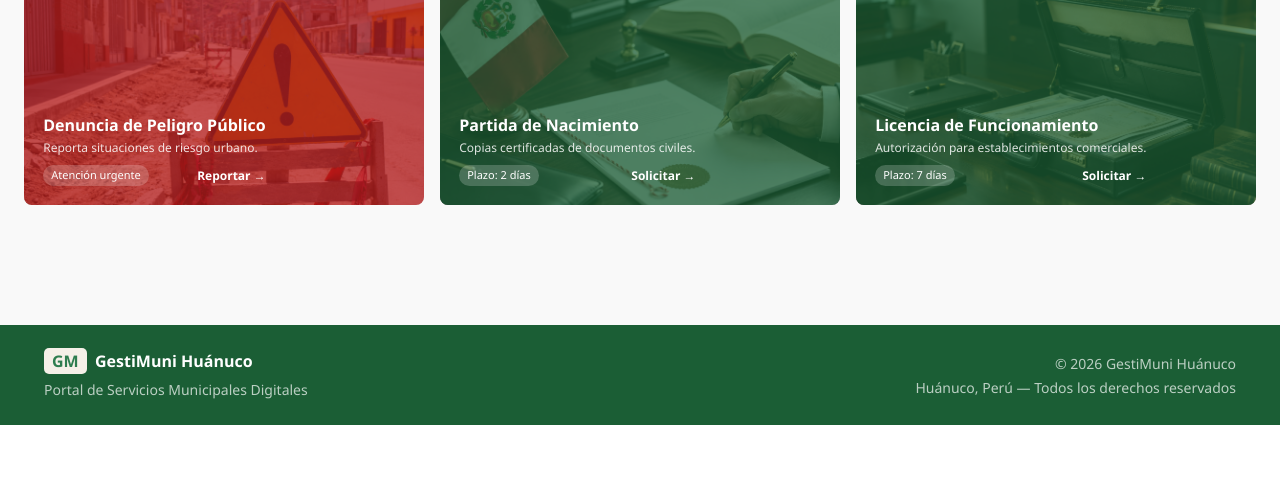
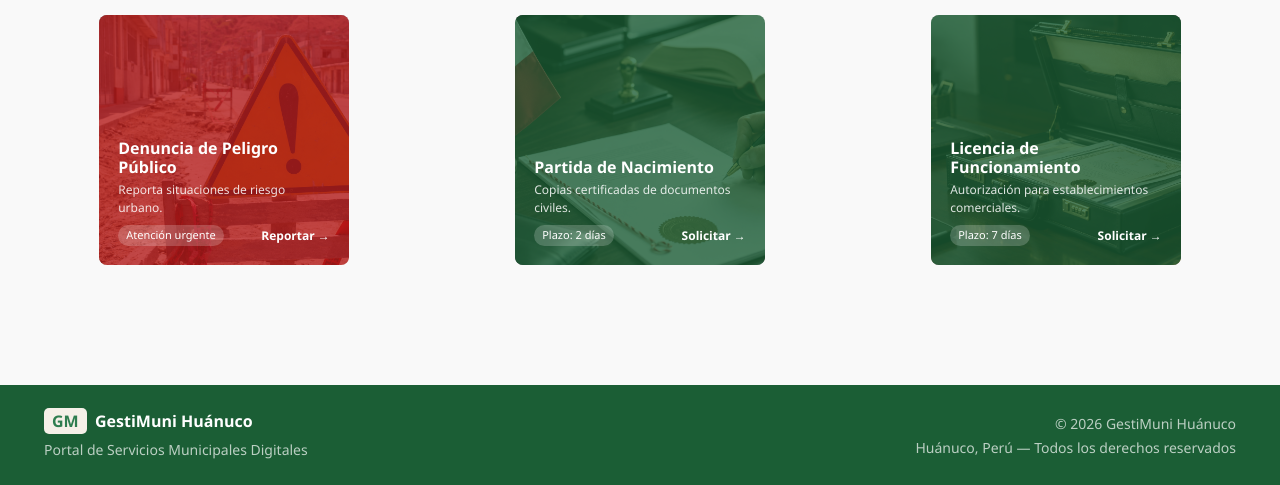
Before and after one commit to ALDA2209/TALLER, a Flask app: page /inicio in a window 1280 px wide. Shown: the part 1006-1491 px from the top of the page. Before the commit the page ends 1431 px from the top, so only its background shows below. Run offline with Flask 3, Linux system fonts and the light colour scheme.

Commit message:
Rediseño tarjetas servicios y mejoras generales

```diff
--- a/static/css/style.css
+++ b/static/css/style.css
@@ -185,6 +185,89 @@ body {
     color: rgba(255,255,255,0.8);
 }
 
+/* ── Tarjetas servicios con imagen ───────────────── */
+.tarjeta-servicio {
+      border-radius: 8px;
+    overflow: hidden;
+    width: 250px;
+    height: 250px;
+    position: relative;
+    cursor: pointer;
+    transition: transform 0.2s, box-shadow 0.2s;
+    margin: 0 auto;
+}
+
+.tarjeta-servicio:hover {
+    transform: translateY(-5px);
+    box-shadow: 0 8px 25px rgba(0,0,0,0.2);
+}
+
+.tarjeta-servicio img {
+    width: 100%;
+    height: 100%;
+    object-fit: cover;
+}
+
+.tarjeta-overlay {
+    position: absolute;
+    top: 0;
+    left: 0;
+    width: 100%;
+    height: 100%;
+    background: rgba(27,94,53,0.78);
+}
+
+.tarjeta-overlay.rojo {
+    background: rgba(183,28,28,0.78);
+}
+
+.tarjeta-contenido {
+    position: absolute;
+    bottom: 0;
+    left: 0;
+    padding: 1.2rem;
+    color: white;
+    width: 100%;
+}
+
+.tarjeta-contenido h6 {
+    font-weight: 700;
+    margin-bottom: 4px;
+    color: white;
+}
+
+.tarjeta-contenido p {
+    font-size: 12px;
+    opacity: 0.85;
+    margin-bottom: 8px;
+}
+
+.tarjeta-footer {
+    display: flex;
+    justify-content: space-between;
+    align-items: center;
+}
+
+.tarjeta-plazo {
+    background: rgba(255,255,255,0.2);
+    font-size: 11px;
+    padding: 2px 8px;
+    border-radius: 20px;
+    color: white;
+}
+
+.tarjeta-link {
+    color: white;
+    font-size: 12px;
+    font-weight: 600;
+    text-decoration: none;
+}
+
+.tarjeta-link:hover {
+    color: var(--crema);
+}
+
+/* ── Servicios card (sin imagen) ─────────────────── */
 .servicio-card {
     background: white;
     border: 1px solid #dee2e6;
--- a/templates/inicio.html
+++ b/templates/inicio.html
@@ -11,7 +11,7 @@
                 GestiMuni<br>Huánuco
             </h1>
             <p style="color:rgba(255,255,255,0.85); font-size:1rem; max-width:520px; line-height:1.8; margin-bottom:2rem;" class="animate-subtitulo">
-                Realiza tus trámites municipales de forma digital, transparente y sin filas. Sistema automatizado con inteligencia artificial.
+                Realiza tus trámites municipales de forma digital, transparente y sin filas.
             </p>
             <div class="animate-botones">
                 <a href="{{ url_for('login') }}" style="background:#F5F0E8; color:#1B5E35; padding:12px 32px; border-radius:4px; font-weight:700; text-decoration:none; font-size:0.95rem;">
@@ -19,8 +19,8 @@
                 </a>
             </div>
         </div>
-        <div class="col-md-5 d-none d-md-block text-end">
-            <div style="background:rgba(255,255,255,0.08); border:1px solid rgba(255,255,255,0.15); border-radius:12px; padding:2rem; display:inline-block; text-align:left; min-width:280px;">
+        <div class="col-md-5 d-none d-md-block">
+            <div style="background:rgba(255,255,255,0.08); border:1px solid rgba(255,255,255,0.15); border-radius:12px; padding:2rem;">
                 <p style="color:#F5F0E8; font-size:11px; text-transform:uppercase; letter-spacing:1px; margin-bottom:1rem; opacity:0.8;">Trámites disponibles</p>
                 <div style="display:flex; flex-direction:column; gap:10px;">
                     <div style="display:flex; align-items:center; gap:10px; color:white; font-size:13px;">
@@ -53,87 +53,87 @@
         <h2 style="font-weight:700; color:#1B5E35;">Trámites Disponibles</h2>
         <p class="text-muted" style="font-size:0.9rem;">Selecciona el servicio que necesitas para iniciar tu solicitud</p>
     </div>
-    <div class="row g-3">
-        <div class="col-md-4">
-            <div style="border-radius:8px; overflow:hidden; height:220px; position:relative; cursor:pointer; transition:transform 0.2s;" onmouseover="this.style.transform='translateY(-4px)'" onmouseout="this.style.transform='translateY(0)'">
-                <img src="{{ url_for('static', filename='img/banner1.png') }}" style="width:100%; height:100%; object-fit:cover;">
-                <div style="position:absolute; top:0; left:0; width:100%; height:100%; background:rgba(27,94,53,0.75);"></div>
-                <div style="position:absolute; bottom:0; left:0; padding:1.2rem; color:white;">
-                    <h6 style="font-weight:700; margin-bottom:4px;">Licencia de Construcción</h6>
-                    <p style="font-size:12px; opacity:0.85; margin-bottom:8px;">Para construcción, ampliación o remodelación de inmuebles.</p>
-                    <div style="display:flex; justify-content:space-between; align-items:center;">
-                        <span style="background:rgba(255,255,255,0.2); font-size:11px; padding:2px 8px; border-radius:20px;">Plazo: 15 días</span>
-                        <a href="{{ url_for('login') }}" style="color:white; font-size:12px; font-weight:600; text-decoration:none;">Solicitar →</a>
+    <div class="row g-3 justify-content-center">
+        <div class="col-6 col-md-4">
+            <div class="tarjeta-servicio">
+                <img src="{{ url_for('static', filename='img/banner1.png') }}" alt="Licencia de Construcción">
+                <div class="tarjeta-overlay"></div>
+                <div class="tarjeta-contenido">
+                    <h6>Licencia de Construcción</h6>
+                    <p>Para construcción, ampliación o remodelación de inmuebles.</p>
+                    <div class="tarjeta-footer">
+                        <span class="tarjeta-plazo">Plazo: 15 días</span>
+                        <a href="{{ url_for('login') }}" class="tarjeta-link">Solicitar →</a>
                     </div>
                 </div>
             </div>
         </div>
-        <div class="col-md-4">
-            <div style="border-radius:8px; overflow:hidden; height:220px; position:relative; cursor:pointer; transition:transform 0.2s;" onmouseover="this.style.transform='translateY(-4px)'" onmouseout="this.style.transform='translateY(0)'">
-                <img src="{{ url_for('static', filename='img/banner2.png') }}" style="width:100%; height:100%; object-fit:cover;">
-                <div style="position:absolute; top:0; left:0; width:100%; height:100%; background:rgba(27,94,53,0.75);"></div>
-                <div style="position:absolute; bottom:0; left:0; padding:1.2rem; color:white;">
-                    <h6 style="font-weight:700; margin-bottom:4px;">Certificado de Residencia</h6>
-                    <p style="font-size:12px; opacity:0.85; margin-bottom:8px;">Documento oficial que acredita tu domicilio.</p>
-                    <div style="display:flex; justify-content:space-between; align-items:center;">
-                        <span style="background:rgba(255,255,255,0.2); font-size:11px; padding:2px 8px; border-radius:20px;">Plazo: 3 días</span>
-                        <a href="{{ url_for('login') }}" style="color:white; font-size:12px; font-weight:600; text-decoration:none;">Solicitar →</a>
+        <div class="col-6 col-md-4">
+            <div class="tarjeta-servicio">
+                <img src="{{ url_for('static', filename='img/banner2.png') }}" alt="Certificado de Residencia">
+                <div class="tarjeta-overlay"></div>
+                <div class="tarjeta-contenido">
+                    <h6>Certificado de Residencia</h6>
+                    <p>Documento oficial que acredita tu domicilio.</p>
+                    <div class="tarjeta-footer">
+                        <span class="tarjeta-plazo">Plazo: 3 días</span>
+                        <a href="{{ url_for('login') }}" class="tarjeta-link">Solicitar →</a>
                     </div>
                 </div>
             </div>
         </div>
-        <div class="col-md-4">
-            <div style="border-radius:8px; overflow:hidden; height:220px; position:relative; cursor:pointer; transition:transform 0.2s;" onmouseover="this.style.transform='translateY(-4px)'" onmouseout="this.style.transform='translateY(0)'">
-                <img src="{{ url_for('static', filename='img/banner3.png') }}" style="width:100%; height:100%; object-fit:cover;">
-                <div style="position:absolute; top:0; left:0; width:100%; height:100%; background:rgba(27,94,53,0.75);"></div>
-                <div style="position:absolute; bottom:0; left:0; padding:1.2rem; color:white;">
-                    <h6 style="font-weight:700; margin-bottom:4px;">Permiso de Negocio</h6>
-                    <p style="font-size:12px; opacity:0.85; margin-bottom:8px;">Autorización para inicio de actividades comerciales.</p>
-                    <div style="display:flex; justify-content:space-between; align-items:center;">
-                        <span style="background:rgba(255,255,255,0.2); font-size:11px; padding:2px 8px; border-radius:20px;">Plazo: 10 días</span>
-                        <a href="{{ url_for('login') }}" style="color:white; font-size:12px; font-weight:600; text-decoration:none;">Solicitar →</a>
+        <div class="col-6 col-md-4">
+            <div class="tarjeta-servicio">
+                <img src="{{ url_for('static', filename='img/banner3.png') }}" alt="Permiso de Negocio">
+                <div class="tarjeta-overlay"></div>
+                <div class="tarjeta-contenido">
+                    <h6>Permiso de Negocio</h6>
+                    <p>Autorización para inicio de actividades comerciales.</p>
+                    <div class="tarjeta-footer">
+                        <span class="tarjeta-plazo">Plazo: 10 días</span>
+                        <a href="{{ url_for('login') }}" class="tarjeta-link">Solicitar →</a>
                     </div>
                 </div>
             </div>
         </div>
-        <div class="col-md-4">
-            <div style="border-radius:8px; overflow:hidden; height:220px; position:relative; cursor:pointer; transition:transform 0.2s;" onmouseover="this.style.transform='translateY(-4px)'" onmouseout="this.style.transform='translateY(0)'">
-                <img src="{{ url_for('static', filename='img/banner4.png') }}" style="width:100%; height:100%; object-fit:cover;">
-                <div style="position:absolute; top:0; left:0; width:100%; height:100%; background:rgba(183,28,28,0.75);"></div>
-                <div style="position:absolute; bottom:0; left:0; padding:1.2rem; color:white;">
-                    <h6 style="font-weight:700; margin-bottom:4px;">Denuncia de Peligro Público</h6>
-                    <p style="font-size:12px; opacity:0.85; margin-bottom:8px;">Reporta situaciones de riesgo urbano.</p>
-                    <div style="display:flex; justify-content:space-between; align-items:center;">
-                        <span style="background:rgba(255,255,255,0.2); font-size:11px; padding:2px 8px; border-radius:20px;">Atención urgente</span>
-                        <a href="{{ url_for('login') }}" style="color:white; font-size:12px; font-weight:600; text-decoration:none;">Reportar →</a>
+        <div class="col-6 col-md-4">
+            <div class="tarjeta-servicio">
+                <img src="{{ url_for('static', filename='img/banner4.png') }}" alt="Denuncia de Peligro Público">
+                <div class="tarjeta-overlay rojo"></div>
+                <div class="tarjeta-contenido">
+                    <h6>Denuncia de Peligro Público</h6>
+                    <p>Reporta situaciones de riesgo urbano.</p>
+                    <div class="tarjeta-footer">
+                        <span class="tarjeta-plazo">Atención urgente</span>
+                        <a href="{{ url_for('login') }}" class="tarjeta-link">Reportar →</a>
                     </div>
                 </div>
             </div>
         </div>
-        <div class="col-md-4">
-            <div style="border-radius:8px; overflow:hidden; height:220px; position:relative; cursor:pointer; transition:transform 0.2s;" onmouseover="this.style.transform='translateY(-4px)'" onmouseout="this.style.transform='translateY(0)'">
-                <img src="{{ url_for('static', filename='img/banner5.png') }}" style="width:100%; height:100%; object-fit:cover;">
-                <div style="position:absolute; top:0; left:0; width:100%; height:100%; background:rgba(27,94,53,0.75);"></div>
-                <div style="position:absolute; bottom:0; left:0; padding:1.2rem; color:white;">
-                    <h6 style="font-weight:700; margin-bottom:4px;">Partida de Nacimiento</h6>
-                    <p style="font-size:12px; opacity:0.85; margin-bottom:8px;">Copias certificadas de documentos civiles.</p>
-                    <div style="display:flex; justify-content:space-between; align-items:center;">
-                        <span style="background:rgba(255,255,255,0.2); font-size:11px; padding:2px 8px; border-radius:20px;">Plazo: 2 días</span>
-                        <a href="{{ url_for('login') }}" style="color:white; font-size:12px; font-weight:600; text-decoration:none;">Solicitar →</a>
+        <div class="col-6 col-md-4">
+            <div class="tarjeta-servicio">
+                <img src="{{ url_for('static', filename='img/banner5.png') }}" alt="Partida de Nacimiento">
+                <div class="tarjeta-overlay"></div>
+                <div class="tarjeta-contenido">
+                    <h6>Partida de Nacimiento</h6>
+                    <p>Copias certificadas de documentos civiles.</p>
+                    <div class="tarjeta-footer">
+                        <span class="tarjeta-plazo">Plazo: 2 días</span>
+                        <a href="{{ url_for('login') }}" class="tarjeta-link">Solicitar →</a>
                     </div>
                 </div>
             </div>
         </div>
-        <div class="col-md-4">
-            <div style="border-radius:8px; overflow:hidden; height:220px; position:relative; cursor:pointer; transition:transform 0.2s;" onmouseover="this.style.transform='translateY(-4px)'" onmouseout="this.style.transform='translateY(0)'">
-                <img src="{{ url_for('static', filename='img/banner6.png') }}" style="width:100%; height:100%; object-fit:cover;">
-                <div style="position:absolute; top:0; left:0; width:100%; height:100%; background:rgba(27,94,53,0.75);"></div>
-                <div style="position:absolute; bottom:0; left:0; padding:1.2rem; color:white;">
-                    <h6 style="font-weight:700; margin-bottom:4px;">Licencia de Funcionamiento</h6>
-                    <p style="font-size:12px; opacity:0.85; margin-bottom:8px;">Autorización para establecimientos comerciales.</p>
-                    <div style="display:flex; justify-content:space-between; align-items:center;">
-                        <span style="background:rgba(255,255,255,0.2); font-size:11px; padding:2px 8px; border-radius:20px;">Plazo: 7 días</span>
-                        <a href="{{ url_for('login') }}" style="color:white; font-size:12px; font-weight:600; text-decoration:none;">Solicitar →</a>
+        <div class="col-6 col-md-4">
+            <div class="tarjeta-servicio">
+                <img src="{{ url_for('static', filename='img/banner6.png') }}" alt="Licencia de Funcionamiento">
+                <div class="tarjeta-overlay"></div>
+                <div class="tarjeta-contenido">
+                    <h6>Licencia de Funcionamiento</h6>
+                    <p>Autorización para establecimientos comerciales.</p>
+                    <div class="tarjeta-footer">
+                        <span class="tarjeta-plazo">Plazo: 7 días</span>
+                        <a href="{{ url_for('login') }}" class="tarjeta-link">Solicitar →</a>
                     </div>
                 </div>
             </div>
```
Also changed, not shown: README.md.
